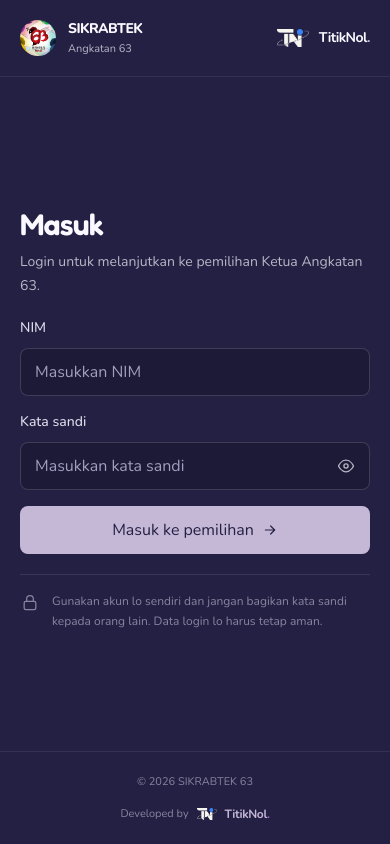
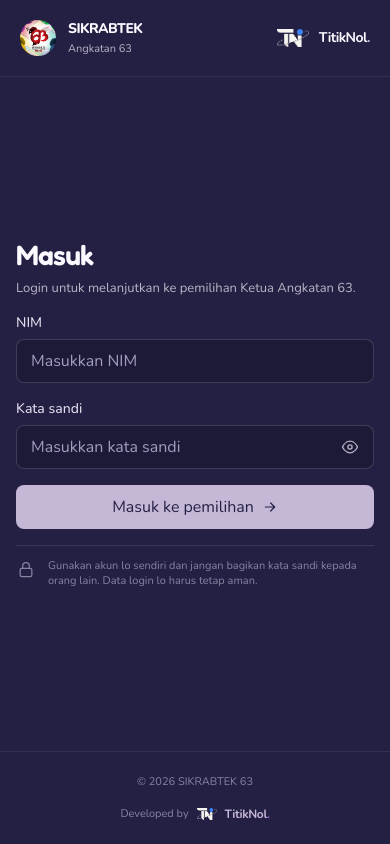
Before and after one commit to ikhfri/pemketang-sikrab, a Vue app in the folder frontend/: page /login in a window 390 px wide. Built offline with nearby package versions, Linux system fonts and the light colour scheme; no server answers.

Commit message:
update : hero responsive

```diff
--- a/frontend/src/pages/HomePage.vue
+++ b/frontend/src/pages/HomePage.vue
@@ -47,9 +47,11 @@ onMounted(() => {
 </script>
 
 <template>
+
 <main
-  class="landing-page relative isolate flex min-h-0 flex-1 w-full items-center justify-center overflow-hidden bg-[#242044] text-[#fbf9ff]"
->    <!-- Background -->
+  class="landing-page relative isolate flex w-full min-h-0 flex-1 items-center justify-center overflow-hidden bg-[#242044] text-[#fbf9ff]"
+>
+<!-- Background -->
     <div
       class="pointer-events-none absolute inset-0 -z-10 bg-[radial-gradient(ellipse_at_75%_45%,rgb(99_73_145/17%)_0%,transparent_39%),radial-gradient(ellipse_at_10%_100%,rgb(91_68_132/13%)_0%,transparent_38%)]"
     />
--- a/frontend/src/pages/LoginPage.vue
+++ b/frontend/src/pages/LoginPage.vue
@@ -218,13 +218,16 @@ async function handleSubmit() {
 
 <template>
 
-  <main class="flex min-h-0 flex-1 items-center overflow-y-auto bg-[#242044] text-[#fbf9ff]">
 
-    <div
+<main
+  class="flex min-h-0 flex-1 items-center overflow-hidden bg-[#242044] text-[#fbf9ff]"
+>
 
-      class="mx-auto grid w-full max-w-7xl items-center gap-6 px-5 py-4 sm:gap-8 sm:px-8 sm:py-5 md:grid-cols-2 md:gap-10 md:py-6 lg:gap-20 lg:px-12 lg:py-8"
 
-    >
+<div
+  class="mx-auto grid min-h-0 w-full max-w-7xl grid-cols-1 items-center gap-4 px-4 py-3 sm:gap-8 sm:px-8 sm:py-5 md:grid-cols-2 md:gap-10 md:py-6 lg:gap-20 lg:px-12 lg:py-8"
+>
+
 
       <!-- Hero -->
 
--- a/frontend/src/style.css
+++ b/frontend/src/style.css
@@ -147,3 +147,92 @@ input[type="datetime-local"]::-webkit-calendar-picker-indicator {
     transition-duration: 0.01ms !important;
   }
 }
+
+
+
+@media (max-width: 767px) {
+  main {
+    min-height: 0;
+  }
+
+  main > div {
+    grid-template-rows: minmax(0, 1fr);
+    gap: 0;
+    padding-top: 0.5rem;
+    padding-bottom: 0.5rem;
+  }
+
+  main > div > section:last-child {
+    width: 100%;
+    max-width: 26rem;
+    padding-top: 0;
+    padding-bottom: 0;
+  }
+
+  main > div > section:last-child > div:first-child {
+    margin-bottom: 1rem;
+  }
+
+  main > div > section:last-child h2 {
+    margin-top: 0;
+    font-size: 1.75rem;
+    line-height: 1.2;
+  }
+
+  main > div > section:last-child > div:first-child > p {
+    margin-top: 0.375rem;
+    font-size: 0.8125rem;
+    line-height: 1.4;
+  }
+
+  main form {
+    gap: 0.75rem;
+  }
+
+  main form label {
+    margin-bottom: 0.375rem;
+  }
+
+  main form input {
+    height: 2.75rem;
+  }
+
+  main form button[type="submit"] {
+    height: 2.75rem;
+    margin-top: 0.25rem;
+  }
+
+  main > div > section:last-child > div:last-child {
+    margin-top: 1rem;
+    padding-top: 0.75rem;
+  }
+
+  main > div > section:last-child > div:last-child p {
+    font-size: 0.6875rem;
+    line-height: 1.4;
+  }
+}
+
+@media (max-width: 767px) and (max-height: 700px) {
+  main > div {
+    padding-top: 0.25rem;
+    padding-bottom: 0.25rem;
+  }
+
+  main > div > section:last-child > div:first-child {
+    margin-bottom: 0.75rem;
+  }
+
+  main > div > section:last-child h2 {
+    font-size: 1.5rem;
+  }
+
+  main form {
+    gap: 0.625rem;
+  }
+
+  main > div > section:last-child > div:last-child {
+    margin-top: 0.75rem;
+    padding-top: 0.5rem;
+  }
+}
```
